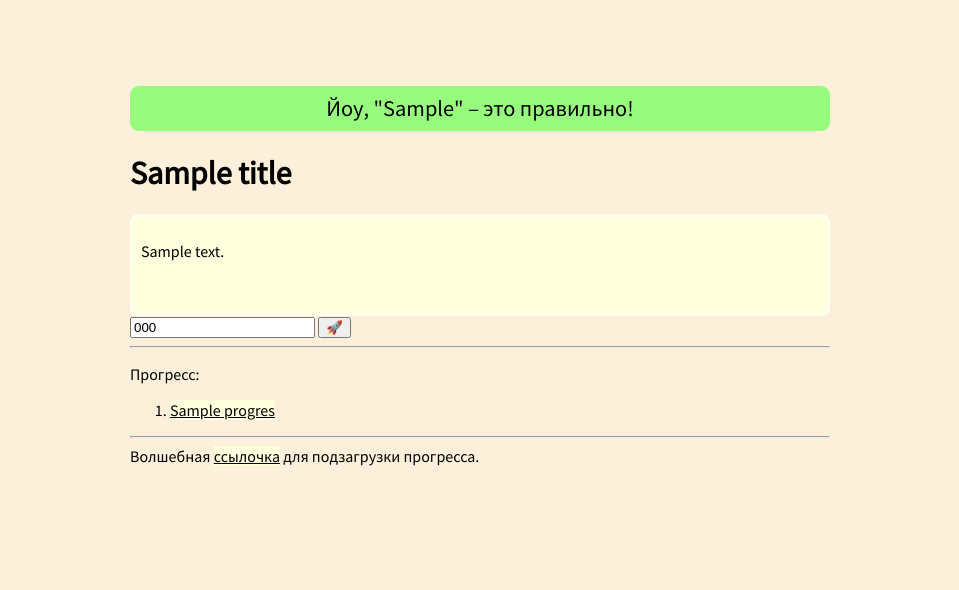
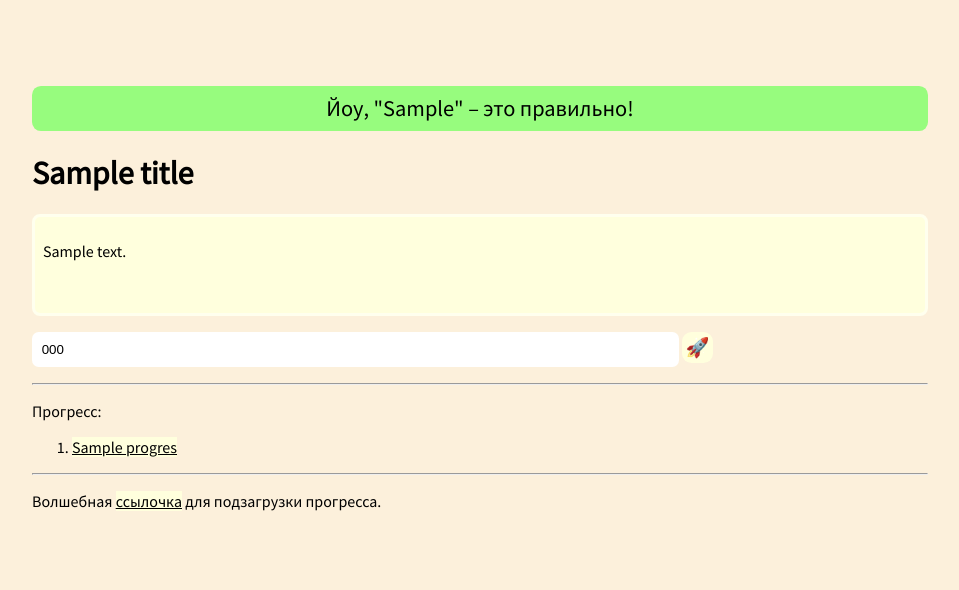
Before and after one commit to igoose1/django-quest, a Python web app: template project/templates/jinja2/view.html in a window 1280 px wide. Shown: the top 590 px of the page, without its empty margins (160-1119 px from the left). Run offline with Jinja, Linux system fonts and the light colour scheme; the template is opened without the code that fills it: most values are stand-ins (such as "Sample title", 1, 10 or a date in 2020).

Commit message:
Change form styles

```diff
--- a/project/templates/jinja2/base.html
+++ b/project/templates/jinja2/base.html
@@ -10,7 +10,7 @@
 	body {
 		padding: 5%;
 		margin: auto;
-		max-width: 700px;
+		max-width: 70%;
 		font-family: 'Noto Sans', sans-serif;
 		font-family: 'Source Sans Pro', sans-serif;
 		background: #fcf0db;
@@ -28,8 +28,28 @@
 		background-color: #ffffdd;
 	}
 
+	input[type=text] {
+		width: 70%;
+		border-radius: .5em;
+		padding: .5em;
+		border: solid #ffffff;
+	}
+	input[type=text]:focus {
+		border: solid #ffffee;
+	}
+
+
 	.rocket {
+		font-size: 1.2em;
+		background-color: #ffffdd;
+		border: none;
+		border-radius: .5em;
+		padding: .2em;
+		text-align: center;
+		text-decoration: none;
+		display: inline-block;
 		cursor: pointer;
+		max-width: 2em;
 	}
 
 	.state {
--- a/project/templates/jinja2/view.html
+++ b/project/templates/jinja2/view.html
@@ -17,16 +17,25 @@
 
 	<h1>{{ title|e }}</h1>
 
-	<div class="content"><p>{{ content }}</p></div>
+	<div class="content">
+		<p>
+			{{ content }}
+		</p>
+	</div>
 
+	<div>
+		<p>
 			<form action="/view/{{ depth }}/" method="post" id="code_input">
-		<input type="text" id="code" name="code" value="{{ code }}">
-		<input type="submit" value="🚀">
+				<input type="text" id="code" name="code" value="{{ code }}" class="code">
+				<input type="submit" value="🚀" class="rocket">
 			</form>
+		</p>
+	</div>
 
 	<hr>
 	<div class="progress">
-		<p>Прогресс:
+		<p>
+			Прогресс:
 			<ol>
 				{% for title in progress %}
 					<li><a href="../{{ loop.index }}">{{ title|e }}</a></li>
@@ -36,6 +45,10 @@
 	</div>
 
 	<hr>
-	<div class="load">Волшебная <a href="{{ loadlink }}">ссылочка</a> для подзагрузки прогресса.</div>
+	<div class="load">
+		<p>
+			Волшебная <a href="{{ loadlink }}">ссылочка</a> для подзагрузки прогресса.
+		</p>
+	</div>
 
 {% endblock %}
```
Lines whose indentation alone changed are shown as unchanged.
